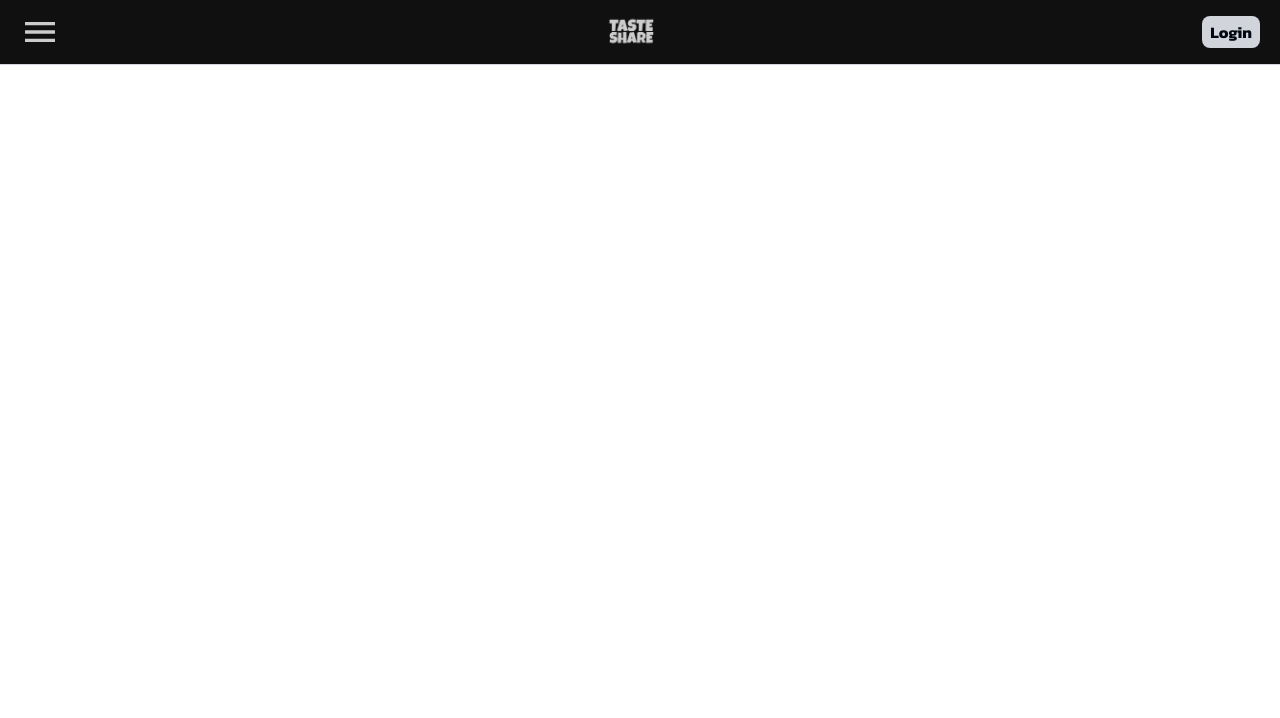
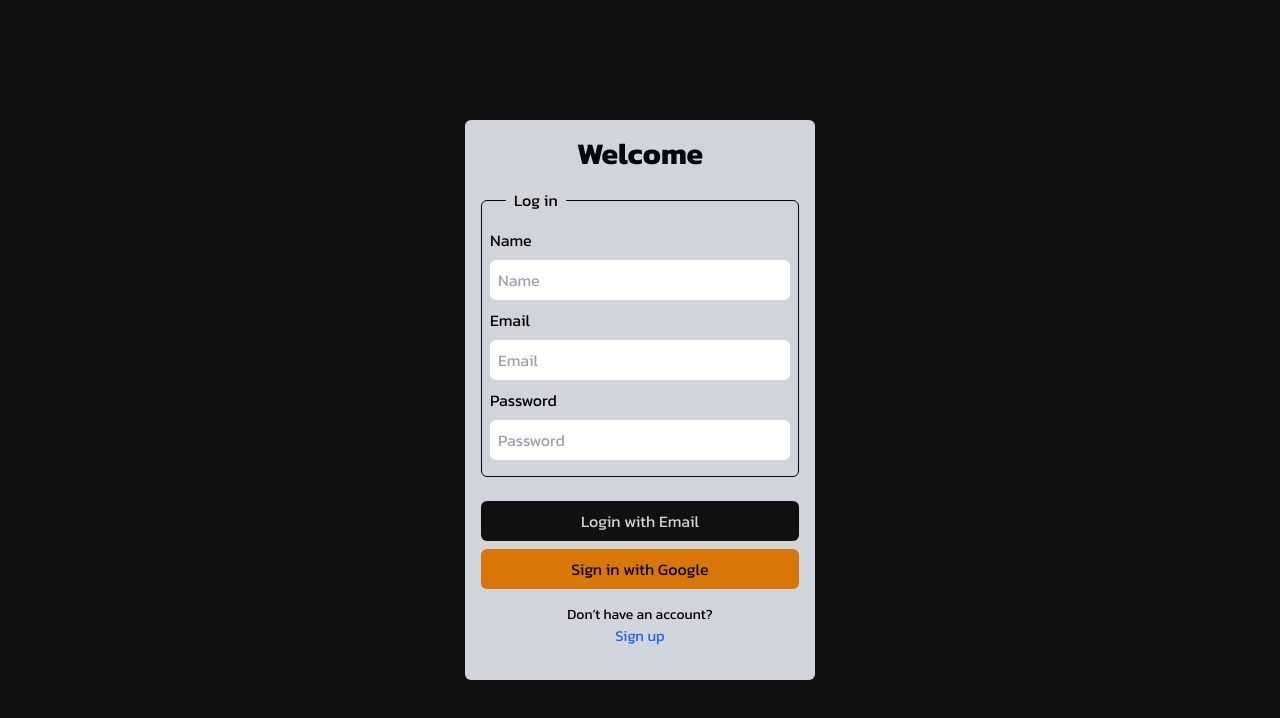
Before and after one commit to Chispaclick/Taste-Share, a Next.js app: page /Log in a window 1280 px wide. Shown: the top 718 px of the page. Built offline with nearby package versions, Linux system fonts and the light colour scheme.

Commit message:
Taste Share commit #31

```diff
--- a/package.json
+++ b/package.json
@@ -9,13 +9,16 @@
     "lint": "next lint"
   },
   "dependencies": {
+    "@hookform/resolvers": "^3.10.0",
     "@reduxjs/toolkit": "^2.5.0",
     "animate.css": "^4.1.1",
     "firebase": "^11.1.0",
     "next": "15.1.3",
     "react": "^19.0.0",
     "react-dom": "^19.0.0",
-    "react-redux": "^9.2.0"
+    "react-hook-form": "^7.54.2",
+    "react-redux": "^9.2.0",
+    "zod": "^3.24.1"
   },
   "devDependencies": {
     "@eslint/eslintrc": "^3",
--- a/src/app/Log/page.jsx
+++ b/src/app/Log/page.jsx
@@ -1,10 +1,11 @@
-import Login from '@/components/login/Login'
+
+import ZodLogin from '@/components/zod-login/ZodLogin'
 import React from 'react'
 
 function Log() {
   return (
     <div>
-      <Login />
+      <ZodLogin />
     </div>
   )
 }
--- /dev/null
+++ b/src/app/hooks/useFetch.js
@@ -0,0 +1,42 @@
+import React, { useEffect, useState } from 'react'
+
+function useFectch() {
+
+  const [ data, setData ] = useState([]);
+  const [ loading, setLoading ] = useState(true);
+  const [ error, setError ] = useState(null)
+
+  useEffect(()=> {
+
+    const Fetching = async () => {
+      try {
+        const response = await fetch(url)
+        if(!response.ok) {
+          throw new Error ('Error en la peticion')
+        }
+        const jsonDta = await response.json()
+        setData(jsonDta)
+      }
+      catch (err) {
+        setError(err)
+      }
+      finally {
+        setLoading(false)
+      }
+    }
+
+    Fetching()
+
+  },[url]);
+
+
+
+  return {
+    data,
+    error,
+    loading
+  }
+
+}
+
+export default useFectch
--- /dev/null
+++ b/src/components/app-fetch/AppFetch.jsx
@@ -0,0 +1,19 @@
+import useFetch from 'react'
+
+function AppFetch() {
+
+
+
+
+
+
+
+
+  return (
+    <div>
+
+    </div>
+  )
+}
+
+export default AppFetch
--- a/src/components/client-component/ClientComponent.jsx
+++ b/src/components/client-component/ClientComponent.jsx
@@ -8,6 +8,7 @@ import Login from "../login/Login";
 import { Provider } from "react-redux";
 import { store } from '@/store/store';
 import Home from "@/app/page";
+import FormState from "../form-state/FormState";
 
 export default function ClientComponent({ children }) {
   const [isOpen, setIsOpen] = useState(false);
@@ -24,6 +25,7 @@ export default function ClientComponent({ children }) {
   return (
     <>
       <Provider store={store}>
+        <FormState />
         {/* Barra de navegación */}
         <NavBar toggleMenu={toggleMenu} showLogin={showLogin} />
         <Login loginHidden={loginHidden} />
--- /dev/null
+++ b/src/components/form-state/FormState.jsx
@@ -0,0 +1,91 @@
+import React, { useState } from "react";
+
+function FormState() {
+  const [form, setForm] = useState({
+    name: "",
+    email: "",
+    password: "",
+  });
+
+  const handlerFormSubmit = (e) => {
+    e.preventDefault();
+    console.log('El formulario funciona:', form)
+  };
+
+  return (
+    <div className="sticky z-50 top-0 flex flex-col place-content-center items-center bg-background w-full h-screen ">
+      <form
+        className="flex flex-col animate__animated animate__fadeInUp first-letter:place-content-center items-center bg-gray-300 w-[350px] rounded-md p-4"
+        onSubmit={handlerFormSubmit}
+      >
+        <h1 className="text-gray-950 text-3xl font-bold mb-4">Welcome</h1>
+
+        <fieldset className="border-gray-950 border-[1px] rounded-md  pt-4 p-2
+        mb-6">
+          <legend className="ml-4 px-2">Log in</legend>
+          <label className="w-full" htmlFor="name"></label>
+          Name
+          <input
+            onChange={(e) => {
+              setForm((prevForm) => ({
+                ...prevForm,
+                name: e.target.value,
+              }));
+            }}
+            id="name"
+            name="name"
+            className="w-full p-2 rounded-md  mt-2 mb-2"
+            type="text"
+            placeholder="Name"
+            value={form.name}
+          />
+          <label className="w-full p-2" htmlFor="email"></label>
+          Email
+          <input
+            onChange={(e) => {
+              setForm((prevForm) => ({
+                ...prevForm,
+                email: e.target.value,
+              }));
+            }}
+            id="email"
+            name="email"
+            className="w-full p-2 rounded-md  mt-2 mb-2"
+            type="email"
+            placeholder="Email"
+            value={form.email}
+          />
+          <label className="w-full p-2" htmlFor="password"></label>
+          Password
+          <input
+            onChange={(e) => {
+              setForm((prevForm) => ({
+                ...prevForm,
+                password: e.target.value,
+              }));
+            }}
+            id="password"
+            name="password"
+            className="w-full p-2 rounded-md  mt-2 my-2"
+            type="password"
+            placeholder="Password"
+            value={form.password}
+          />
+        </fieldset>
+
+        <button className="bg-background w-full p-2 mb-2 text-gray-300 rounded-md flex place-content-center items-center">
+          Login with Email
+        </button>
+
+        <button className="bg-amber-600 w-full p-2 mb-2 text-gray-950 rounded-md flex place-content-center items-center">
+          Sign in with Google
+        </button>
+
+        <p className="text-sm pt-2">Don’t have an account?</p>
+        <p className="text-blue-600 text-[15px] pb-4">Sign up</p>
+      </form>
+    </div>
+  );
+}
+
+export default FormState;
--- /dev/null
+++ b/src/components/login-schema/loginSchema.js
@@ -0,0 +1,7 @@
+import { z } from 'zod';
+
+export const loginSchema = z.object({
+  name: z.string().min(1, 'El nombre es obligatorio'), // Agregando validación para 'name'
+  email: z.string().email('Correo inválido').min(1, 'El correo es obligatorio'),
+  password: z.string().min(6, 'La contraseña debe tener al menos 6 caracteres'),
+});
--- a/src/components/slide-main/SlideMain.jsx
+++ b/src/components/slide-main/SlideMain.jsx
@@ -38,7 +38,7 @@ function SlideMain({ isOpen, setIsOpen }) {
         <img src="/user_logo.png" className="w-16 rounded-full" />
         <h1 className="text-amber-600 font-semibold pl-2">USER NAME</h1>
       </div>
-      <div className="flex flex-col pb-86 p-4">
+      <div className="flex flex-col p-4">
         <Link
           onClick={handleClose}
           className="text-gray-300 text-lg p-1 hover:bg-amber-600 hover:text-gray-950 pl-4 rounded-md  font-semibold mb-2 transition duration-300 ease-in-out flex items-center"
@@ -113,7 +113,7 @@ function SlideMain({ isOpen, setIsOpen }) {
         </Link>
 
       </div>
-      <div className="bg-background p-4 mt-40">
+      <div className="bg-background p-4 mt-30 relative mb-20">
         <Link href="/why" onClick={handleClose}>
           <button className="bg-amber-600 hover:bg-amber-500 text-gray-950 w-full p-2 rounded-md mb-4 font-semibold">
             Why buy a subscription?
--- /dev/null
+++ b/src/components/zod-login/ZodLogin.jsx
@@ -0,0 +1,105 @@
+'use client'
+import React, { useState } from "react";
+import loginSchema from "@/components/login-schema/loginSchema";
+
+function ZodLogin() {
+  const [formData, setFormData] = useState({
+    name: "",
+    email: "",
+    password: "",
+  });
+
+  const [errors, setErrors] = useState({});
+
+  const handleChange = (e) => {
+    setFormData({
+      ...formData,
+      [e.target.name]: e.target.value,
+    });
+  };
+
+  const handleSubmit = (e) => {
+    e.preventDefault();
+
+    const result = loginSchema.safeParse(formData);
+
+    if (result.success) {
+      console.log("Formulario válido:", result.data);
+      setErrors({});
+      // Aquí puedes enviar los datos al backend o hacer algo con ellos
+    } else {
+      console.error("Errores de validación:", result.error.errors);
+      const errorMap = {};
+      result.error.errors.forEach((err) => {
+        errorMap[err.path[0]] = err.message;
+      });
+      setErrors(errorMap);
+    }
+  };
+
+  return (
+    <div className="absolute top-0 flex flex-col place-content-center items-center bg-background w-full h-screen">
+      <form
+        className="flex flex-col place-content-center items-center bg-gray-300 w-[350px] rounded-md p-2"
+        onSubmit={handleSubmit}
+      >
+        <h1 className="text-gray-950 text-3xl font-bold mb-4">Welcome</h1>
+
+        <label className="w-full p-2" htmlFor="name">
+          Name
+          <input
+            id="name"
+            name="name"
+            className="w-full p-2 rounded-md"
+            type="text"
+            placeholder="Name"
+            value={formData.name}
+            onChange={handleChange}
+          />
+          {errors.name && <p style={{ color: "red" }}>{errors.name}</p>}
+        </label>
+
+        <label className="w-full p-2" htmlFor="email">
+          Email
+          <input
+            id="email"
+            name="email"
+            className="w-full p-2 rounded-md"
+            type="email"
+            placeholder="Email"
+            value={formData.email}
+            onChange={handleChange}
+          />
+          {errors.email && <p style={{ color: "red" }}>{errors.email}</p>}
+        </label>
+
+        <label className="w-full p-2" htmlFor="password">
+          Password
+          <input
+            id="password"
+            name="password"
+            className="w-full p-2 rounded-md mb-4"
+            type="password"
+            placeholder="Password"
+            value={formData.password}
+            onChange={handleChange}
+          />
+          {errors.password && <p style={{ color: "red" }}>{errors.password}</p>}
+        </label>
+
+        <button className="bg-background w-full p-2 mb-2 text-gray-300 rounded-md flex place-content-center items-center">
+          Login with Email
+        </button>
+
+        <button className="bg-amber-600 w-full p-2 mb-2 text-gray-950 rounded-md flex place-content-center items-center">
+          Sign in with Google
+        </button>
+
+        <p className="text-sm pt-2">Don’t have an account?</p>
+        <p className="text-blue-600 text-[15px] pb-4">Sign up</p>
+      </form>
+    </div>
+  );
+}
+
+export default ZodLogin;
```
Also changed, not shown: 1 other file (tests, documents, lock files or other folders).
